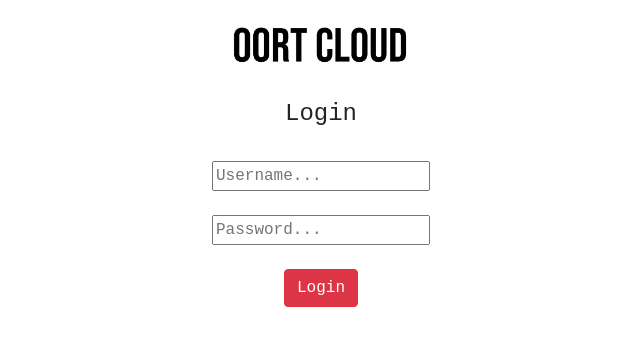
After one commit to MHokinson38/OortCloud, a Django app: page /login in a window 1280 px wide. The commit adds this page. Shown: the top 346 px of the page, without its empty margins (319-959 px from the left). Run offline with Django 4.2, Linux system fonts and the light colour scheme; some libraries are stand-ins or nearby versions.

Commit message:
basic frontend done

```diff
--- /dev/null
+++ b/oortapp/decorators.py
@@ -0,0 +1,11 @@
+from django.shortcuts import redirect
+
+
+def unauthenticated_user(view_func):
+    def wrapper_func(request, *args, **kwargs):
+        if request.user.is_authenticated:
+            return redirect('home')
+        else:
+            return view_func(request, *args, **kwargs)
+
+    return wrapper_func
--- a/oortapp/forms.py
+++ b/oortapp/forms.py
@@ -1,5 +1,6 @@
 from django import forms
 from .models import FileUploadModel
+
 
 ##################################
 # File Uploads
--- a/oortapp/static/css/main.css
+++ b/oortapp/static/css/main.css
@@ -1,5 +1,6 @@
 body {
     font-family: 'Courier New', monospace;
+    overflow: hidden;
 }
 
 a {
@@ -12,3 +13,16 @@ a:hover {
     font-size: 20px;
     color: red;
 }
+
+.card-header {
+    border: none;
+    background-color: transparent;
+}
+
+.no-padding {
+    padding: 0 10px;
+}
+
+.card {
+    border: none;
+}
--- /dev/null
+++ b/oortapp/templates/login.html
@@ -0,0 +1,58 @@
+{% load static %}
+<!DOCTYPE html>
+<html lang="en">
+
+<head>
+    <meta charset="utf-8"/>
+    <meta content='width=device-width, initial-scale=1.0, maximum-scale=1.0, user-scalable=0, shrink-to-fit=no'
+          name='viewport'/>
+    <title>Login</title>
+    <link rel="icon" type="image/x-icon" href="{% static 'img/favicon.ico' %}">
+
+    <!-- Bootstrap CSS only -->
+    <link href="https://cdn.jsdelivr.net/npm/bootstrap@5.1.3/dist/css/bootstrap.min.css" rel="stylesheet"
+          integrity="sha384-1BmE4kWBq78iYhFldvKuhfTAU6auU8tT94WrHftjDbrCEXSU1oBoqyl2QvZ6jIW3" crossorigin="anonymous">
+    <!-- datatables css -->
+    <link rel="stylesheet" href="https://cdn.datatables.net/1.11.3/css/jquery.dataTables.min.css">
+    <script src="https://kit.fontawesome.com/91789681d3.js" crossorigin="anonymous"></script>
+    <!-- custom css -->
+    <link href="{% static 'css/main.css' %}" rel="stylesheet"/>
+
+
+</head>
+<body>
+<div class="row">
+    <div class="col text-center">
+        <img src="{% static 'img/logo.png' %}" style="width: 200px" alt="logo">
+    </div>
+</div>
+<div class="row">
+    <div class="col text-center">
+        <div class="card-header">
+            <h4 class="card-title">Login</h4>
+        </div>
+        <div class="card-body">
+            <form method="POST" action="">
+                {% csrf_token %}
+                <input type="text" name="username" placeholder="Username...">
+                <br>
+                <br>
+                <input type="password" name="password" placeholder="Password...">
+                <br>
+                <br>
+                <input class="btn btn-danger" type="submit" value="Login">
+            </form>
+        </div>
+
+        <div class="mt-4">
+            {% for message in messages %}
+                <div class="alert alert-danger">
+                    <strong>{{ message|escape }}</strong>
+                </div>
+            {% endfor %}
+        </div>
+
+    </div>
+</div>
+</body>
+</html>
--- a/oortapp/urls.py
+++ b/oortapp/urls.py
@@ -4,5 +4,11 @@ from . import views
 urlpatterns = [
     path("", views.home, name="home"),
     path("home", views.home, name="home"),
-    path("upload", views.upload_file, name="upload")
+    path("trash", views.trash, name="trash"),
+    path("upload", views.upload_file, name="upload"),
+    path("delete/<int:id>", views.home, name="delete"),
+    path("download/<int:id>", views.home, name="download"),
+
+    path('login', views.login_user, name='login'),
+    path('logout', views.logout_user, name='logout')
 ]
--- a/oortapp/views.py
+++ b/oortapp/views.py
@@ -1,21 +1,66 @@
-from django.shortcuts import render
-
+from django.shortcuts import render, redirect
+from .models import FileUploadModel
 # File Uploads
 from django.http import HttpResponseRedirect
 from .forms import UploadFileForm
+
+from django.contrib.auth import authenticate, login, logout
+from django.contrib.auth.decorators import login_required
+from .decorators import unauthenticated_user
+from django.contrib import messages
+
+
+@unauthenticated_user
+def login_user(request):
+    if request.method == 'POST':
+        username = request.POST.get('username')
+        password = request.POST.get('password')
+
+        user = authenticate(request, username=username, password=password)
+
+        if user is not None:
+            login(request, user)
+            return redirect('home')
+        else:
+            messages.info(request, 'Username or password is incorrect')
+    context = {}
+    return render(request, 'login.html', context)
+
+
+@login_required(login_url='login')
+def logout_user(request):
+    logout(request)
+    return redirect('login')
 
 
 ####################
 # Landing Page
 ####################
+@login_required(login_url='login')
 def home(request):
-    # python prep
-    return render(request, "home.html", {})
+    files = FileUploadModel.objects.filter(in_trash=False)
+    return render(request, "home.html", {
+        'files': files,
+        'page_title': "Home"
+    })
+
+
+####################
+# Trashed Files Page
+####################
+@login_required(login_url='login')
+def trash(request):
+    files = FileUploadModel.objects.filter(in_trash=True)
+    return render(request, "home.html", {
+        'files': files,
+        'page_title': "Trash"
+    })
 
 
 ####################
 # File Upload Page
 ####################
+@login_required(login_url='login')
 def upload_file(request):
     if request.method == 'POST':
         form = UploadFileForm(request.POST, request.FILES)
```
Also changed, not shown: oortapp/models.py (+8 -0 lines), oortapp/templates/base.html (+20 -11 lines), oortapp/templates/home.html (+13 -5 lines), db.sqlite3, oortapp/static/img/favicon.ico (added).
